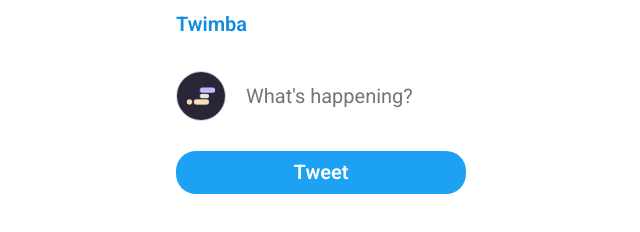
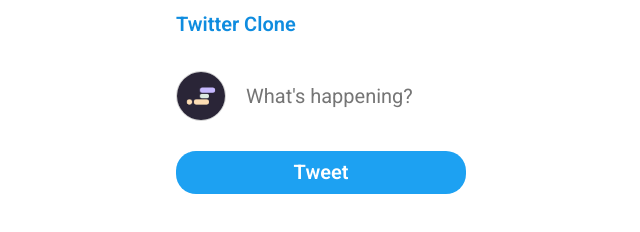
Before and after one commit to TommyOliveir/Twimba-m5, a plain HTML site: page index.html in a window 1280 px wide. Shown: the full height of the page, 319-959 px from the left. Drawn offline with nearby package versions, Linux system fonts and the light colour scheme.

Commit message:
first edit

```diff
--- a/index.html
+++ b/index.html
@@ -13,7 +13,7 @@
 
 <body>
 	<header>
-		<h1>Twimba</h1>
+		<h1>Twitter Clone</h1>
 	</header>
 	<main>
 		<div class="tweet-input-area">
```
